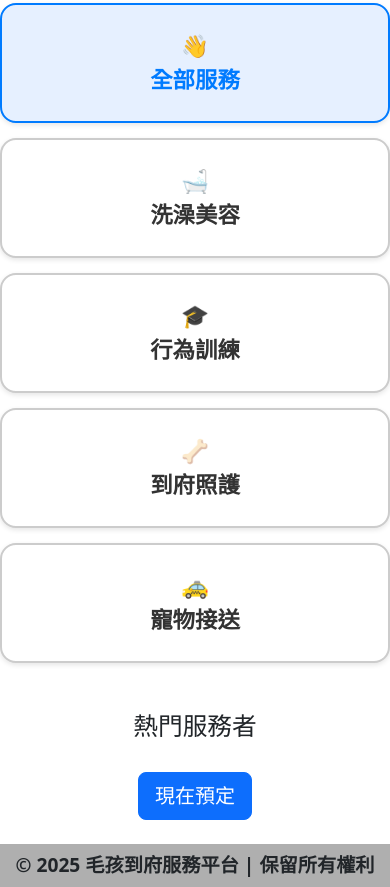
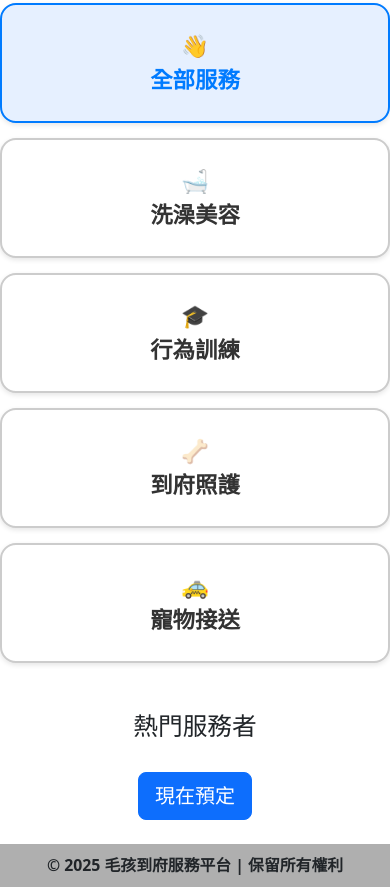
Before and after one commit to gwu9091/gwu9091.github.io, a website: page index.html in a window 390 px wide. Shown: the part 867-1754 px from the top of the page. Drawn offline with nearby package versions, Linux system fonts and the light colour scheme; some packages are replaced by stand-ins of ours; no server answers; a script that the page names is missing.

Commit message:
?芸??函蔡?湔

```diff
--- a/css/booking.css
+++ b/css/booking.css
@@ -2,7 +2,7 @@
 
 /* 整體容器 */
 .container {
-    height: 100vh;
+    /* 已移除 height: 100vh; 以修正在小螢幕下頁尾位置不正確的問題 */
     max-width: 700px;
     margin: 40px auto;
     padding: 20px;
--- a/css/style.css
+++ b/css/style.css
@@ -84,6 +84,12 @@ footer p {
   h1 {
     font-size: 2rem;
   }
+
+  footer p {
+    font-size: 0.99rem;
+    margin: 0;
+    font-weight: bold;
+  }
 }
 
 button:hover {
```
Also changed, not shown: booking.html (+0 -6 lines).
